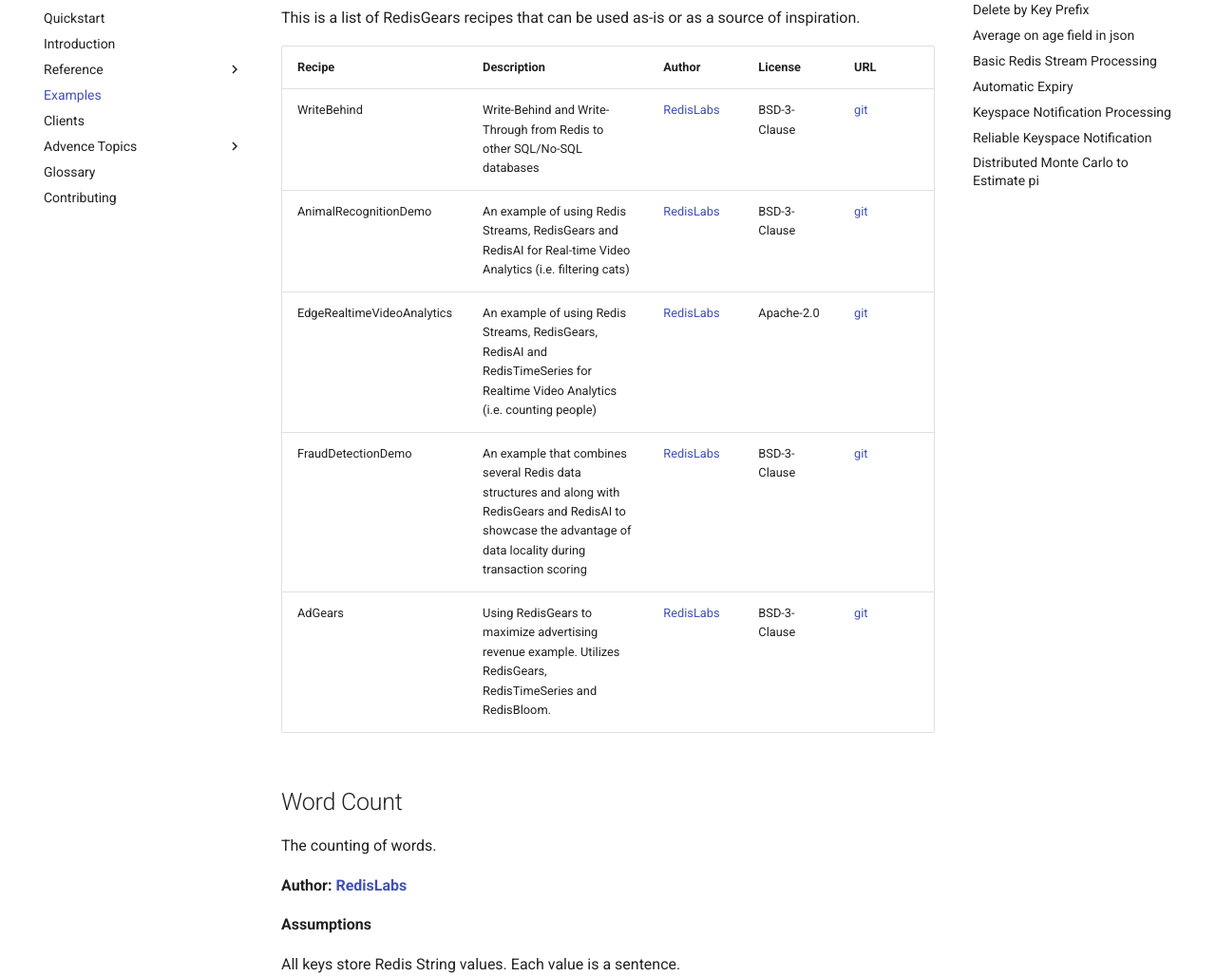
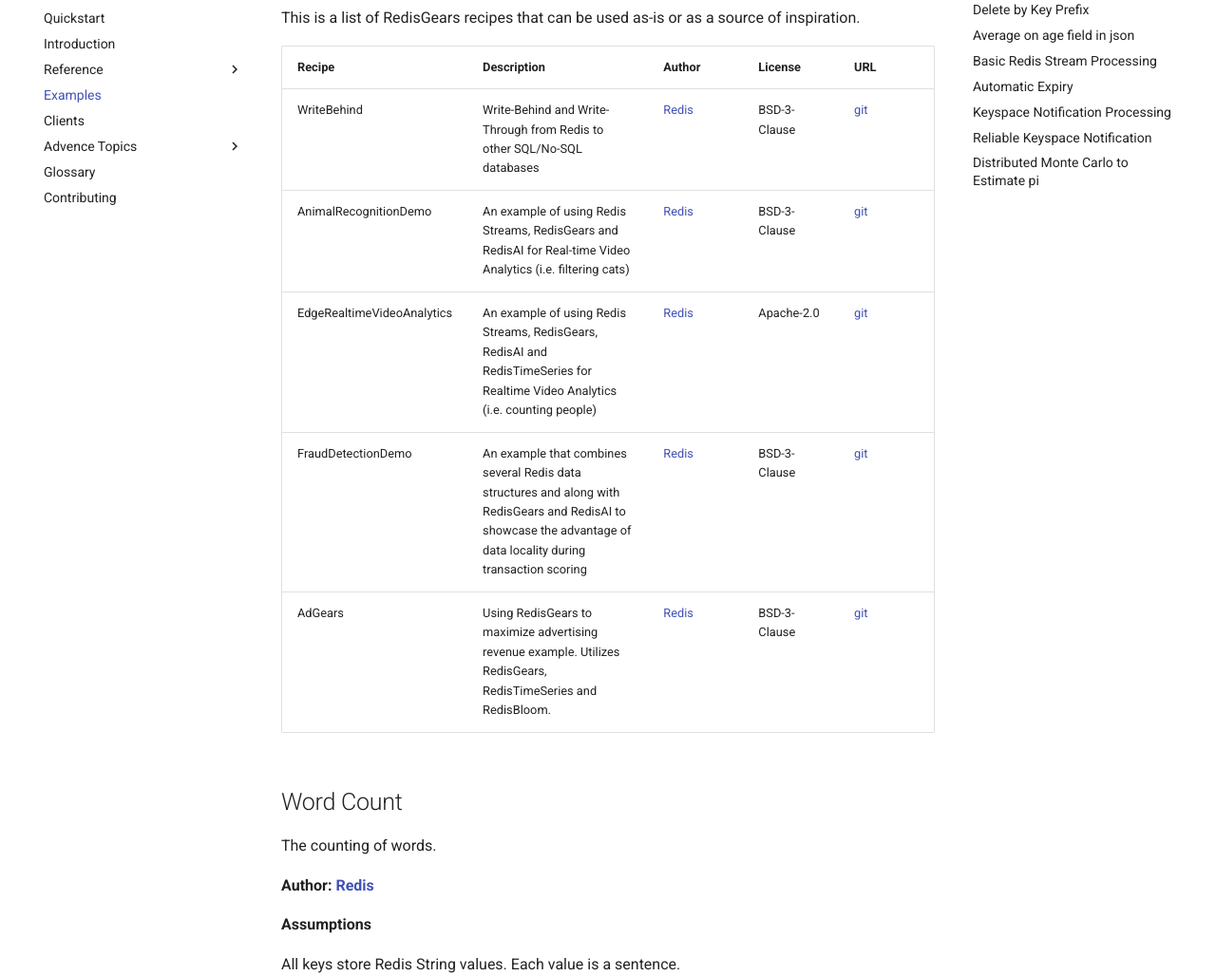
Before and after one commit to RedisGears/RedisGears, an MkDocs documentation site: the page built from docs/examples.md, in a window 1280 px wide and 1400 px high, scrolled down 231 px. Shown: the part 152-1180 px from the top of the window at 95% size. Built offline with MkDocs 1.6.1 and Material for MkDocs 9.7.7, drawn with Linux system fonts in a browser that asks for light colours; comment, search, counter and statistics services are not loaded; some of the changed text lies outside the part shown.

Commit message:
Update examples.md

````diff
--- a/docs/examples.md
+++ b/docs/examples.md
@@ -8,16 +8,16 @@
 
 | Recipe | Description | Author | License | URL |
 | --- | --- | --- | --- | --- |
-| WriteBehind | Write-Behind and Write-Through from Redis to other SQL/No-SQL databases | [RedisLabs](https://redislabs.com/) | BSD-3-Clause | [git](https://github.com/RedisGears/WriteBehind/) |
-| AnimalRecognitionDemo | An example of using Redis Streams, RedisGears and RedisAI for Real-time Video Analytics (i.e. filtering cats) | [RedisLabs](https://redislabs.com/) | BSD-3-Clause | [git](https://github.com/RedisGears/AnimalRecognitionDemo) |
-| EdgeRealtimeVideoAnalytics | An example of using Redis Streams, RedisGears, RedisAI and RedisTimeSeries for Realtime Video Analytics (i.e. counting people) | [RedisLabs](https://redislabs.com/) | Apache-2.0 | [git](https://github.com/RedisGears/EdgeRealtimeVideoAnalytics) |
-| FraudDetectionDemo | An example that combines several Redis data structures and along with RedisGears and RedisAI to showcase the advantage of data locality during transaction scoring | [RedisLabs](https://redislabs.com) | BSD-3-Clause | [git](https://github.com/RedisAI/FraudDetectionDemo)|
-| AdGears | Using RedisGears to maximize advertising revenue example.  Utilizes RedisGears, RedisTimeSeries and RedisBloom.| [RedisLabs](https://redislabs.com) | BSD-3-Clause | [git](https://github.com/Redislabs-Solution-Architects/AdGears)|
+| WriteBehind | Write-Behind and Write-Through from Redis to other SQL/No-SQL databases | [Redis](https://redis.com/) | BSD-3-Clause | [git](https://github.com/RedisGears/WriteBehind/) |
+| AnimalRecognitionDemo | An example of using Redis Streams, RedisGears and RedisAI for Real-time Video Analytics (i.e. filtering cats) | [Redis](https://redis.com/) | BSD-3-Clause | [git](https://github.com/RedisGears/AnimalRecognitionDemo) |
+| EdgeRealtimeVideoAnalytics | An example of using Redis Streams, RedisGears, RedisAI and RedisTimeSeries for Realtime Video Analytics (i.e. counting people) | [Redis](https://redis.com/) | Apache-2.0 | [git](https://github.com/RedisGears/EdgeRealtimeVideoAnalytics) |
+| FraudDetectionDemo | An example that combines several Redis data structures and along with RedisGears and RedisAI to showcase the advantage of data locality during transaction scoring | [Redis](https://redis.com) | BSD-3-Clause | [git](https://github.com/RedisAI/FraudDetectionDemo)|
+| AdGears | Using RedisGears to maximize advertising revenue example.  Utilizes RedisGears, RedisTimeSeries and RedisBloom.| [Redis](https://redis.com) | BSD-3-Clause | [git](https://github.com/Redis-Solution-Architects/AdGears)|
 
 ## Word Count
 The counting of words.
 
-**Author: [RedisLabs](https://redislabs.com/)**
+**Author: [Redis](https://redis.com/)**
 
 **Assumptions**
 
@@ -32,7 +32,7 @@
 ## Delete by Key Prefix
 Deletes all keys whose name begins with a specified prefix and return their count.
 
-**Author: [RedisLabs](https://redislabs.com/)**
+**Author: [Redis](https://redis.com/)**
 
 **Assumptions**
 
@@ -47,11 +47,11 @@
 ## Average on age field in json
 Calculates the average `age` scanning all JSON docs keys that start with prefix `docs`
 
-**Author: [RedisLabs](https://redislabs.com/)**
+**Author: [Redis](https://redis.com/)**
 
 **Assumptions**
 
-[JSON module](https://oss.redislabs.com/redisjson/) is also loaded to Redis
+[JSON module](https://oss.redis.com/redisjson/) is also loaded to Redis
 
 **Python API**
 
@@ -63,7 +63,7 @@
 
 Copy every new message from a Redis Stream to a Redis Hash key.
 
-**Author: [RedisLabs](https://redislabs.com/)**
+**Author: [Redis](https://redis.com/)**
 
 **Assumptions**
 
@@ -79,7 +79,7 @@
 
 Sets the time to live (TTL) for every updated key to one hour.
 
-**Author: [RedisLabs](https://redislabs.com/)**
+**Author: [Redis](https://redis.com/)**
 
 **Python API**
 
@@ -87,7 +87,7 @@
 {{ include('examples/automatic-expire.py') }}
 ```
 
-**Author: [RedisLabs](https://redislabs.com/)**
+**Author: [Redis](https://redis.com/)**
 
 ## Keyspace Notification Processing
 
@@ -98,7 +98,7 @@
 
 Specifically, the example shows how expired key names can be output to the log.
 
-**Author: [RedisLabs](https://redislabs.com/)**
+**Author: [Redis](https://redis.com/)**
 
 ```python
 {{ include('examples/notification-processing.py') }}
@@ -108,7 +108,7 @@
 
 Capture each keyspace event and store to a Stream
 
-**Author: [RedisLabs](https://redislabs.com/)**
+**Author: [Redis](https://redis.com/)**
 
 **Python API**
 
@@ -123,7 +123,7 @@
 !!! tip "There are far better ways to get Pi's value"
     This example is intended for educational purposes only. For all practical purposes, you'd be better off using the constant value 3.14159265359.
 
-**Author: [RedisLabs](https://redislabs.com/)**
+**Author: [Redis](https://redis.com/)**
 
 **Python API**
 
````
